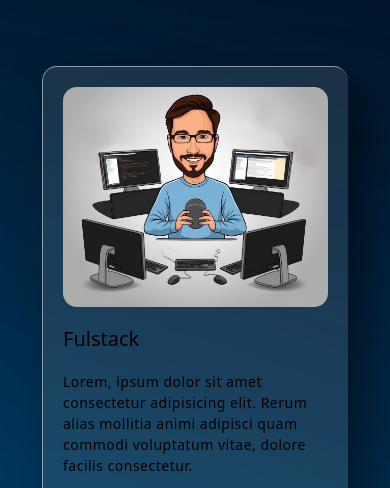
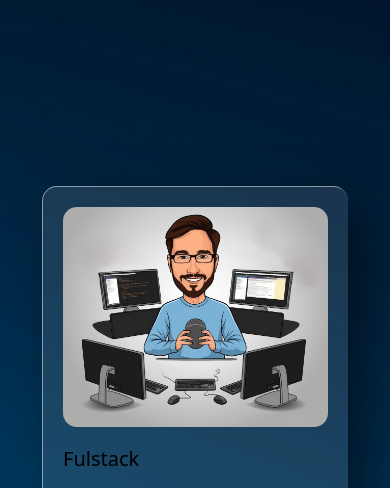
Before and after one commit to BorisESL/Portafolio, a plain HTML site: page index.html in a window 390 px wide. Shown: the part 100-588 px from the top of the page. Drawn offline with nearby package versions, Linux system fonts and the light colour scheme; a web font is replaced by a local one.

Commit message:
responsive

```diff
--- a/css/style.css
+++ b/css/style.css
@@ -5,6 +5,7 @@
     margin: 20px;
     border-radius: 1rem;
     padding: 0.5rem;
+    z-index: 3;
 }
 
 .navbar-brand {
@@ -257,6 +258,12 @@ body {
     z-index: 2;
 }
 
+@media (max-width: 576px) {
+    .container__cards {
+        margin-top: 120px; /* Ajusta este valor si es necesario para evitar el solapamiento */
+    }
+}
+
 @keyframes fade-in-right {
     0% {
         transform: translateX(50px);
```
